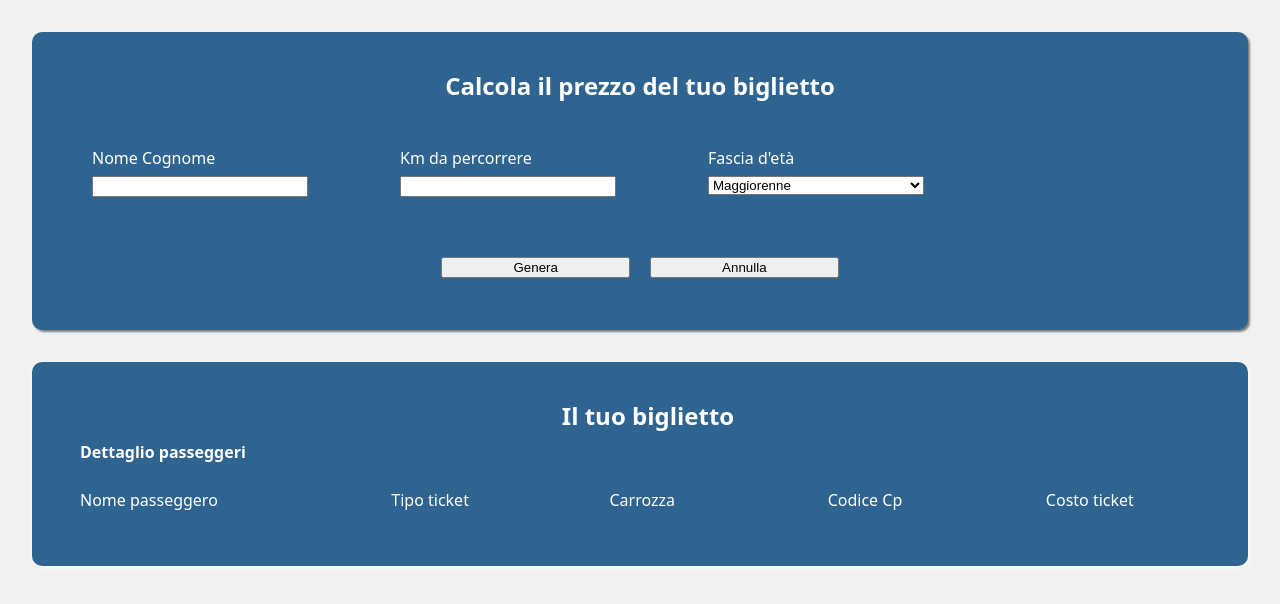
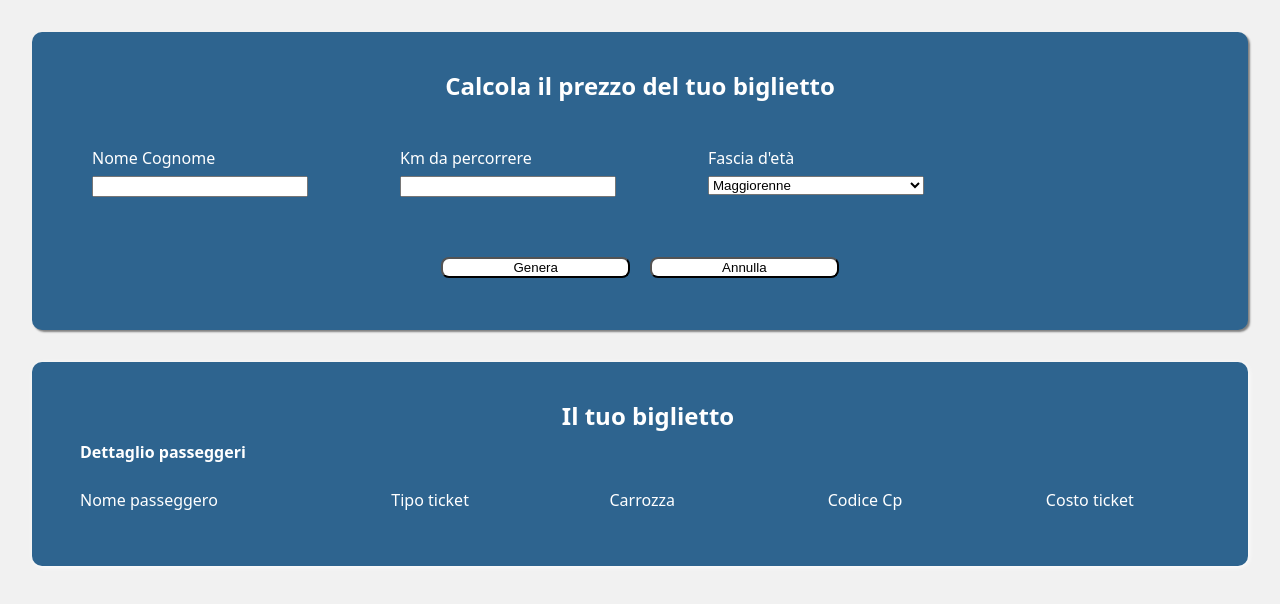
Before and after one commit to mattiapennisi/js-biglietto-treno-form, a plain HTML site: page index.html in a window 1280 px wide. Drawn offline with Linux system fonts and the light colour scheme; a web font is replaced by a local one.

Commit message:
edit buttons style

```diff
--- a/css/style.css
+++ b/css/style.css
@@ -317,6 +317,15 @@ body  {
         }
 
         padding: 2rem;
+
+        button {
+            background-color: white;
+            border-radius: 8px;
+
+            &:hover {
+                transform: scale(1.03);
+            }
+        }
     }
 
     #ticketPriceCont {
```
